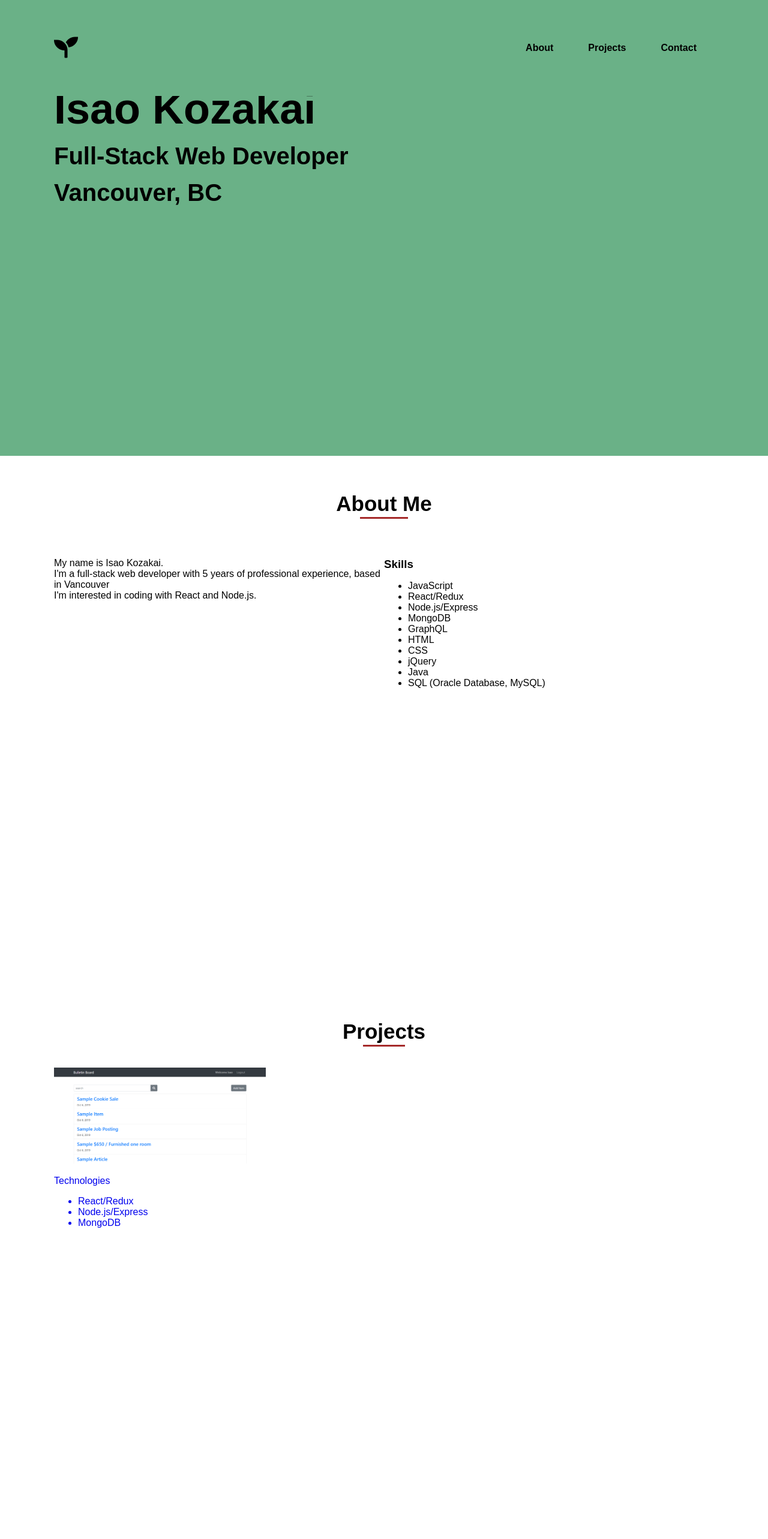
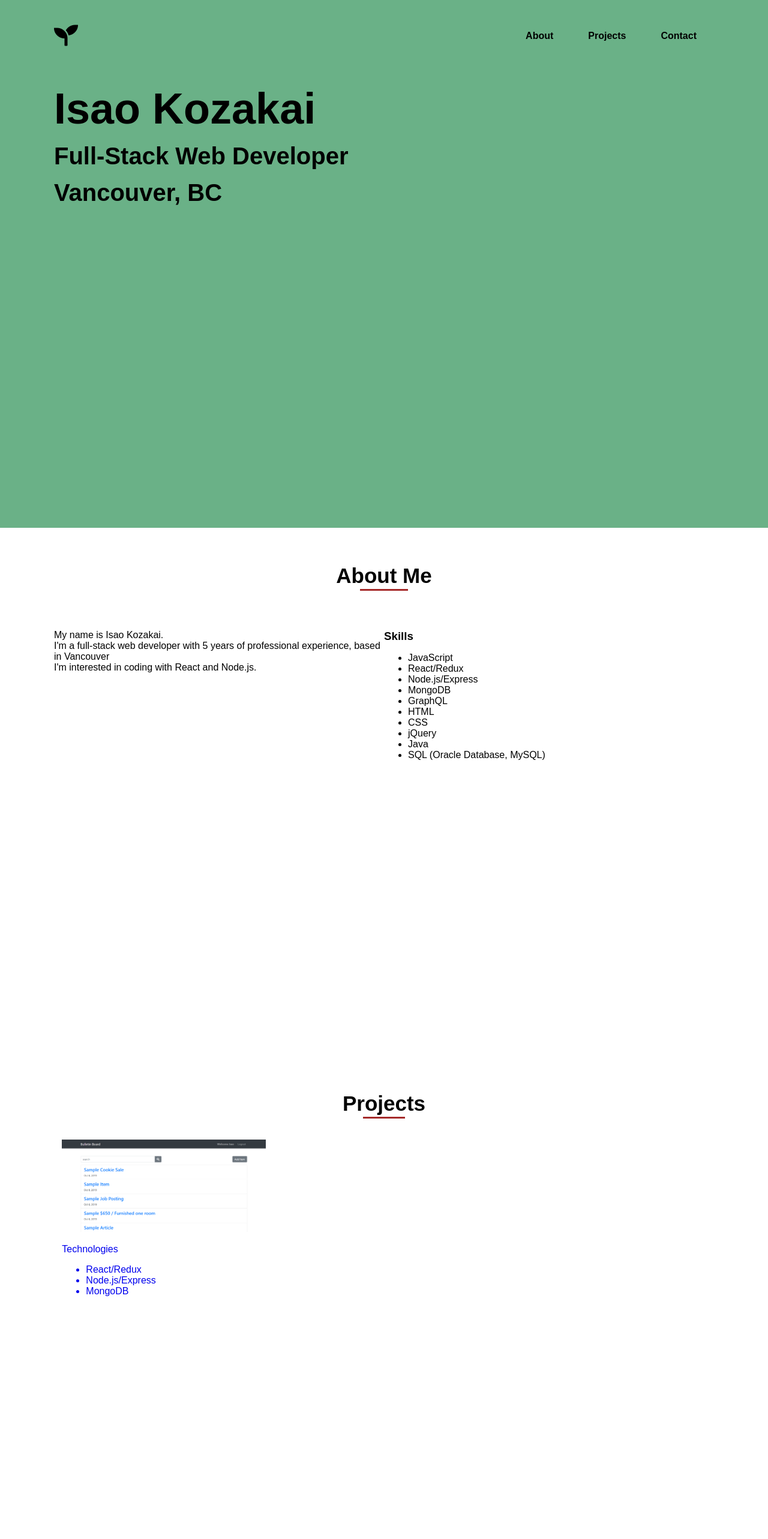
Before and after one commit to isaokozakai/my-portfolio-site_v1, a React (Create React App) app: page / in a window 1280 px wide. Shown: the top 2566 px of the page at 60% size. Built offline with nearby package versions, Linux system fonts and the light colour scheme.

Commit message:
Modify the grid for the projects part

```diff
--- a/src/components/Header.js
+++ b/src/components/Header.js
@@ -4,10 +4,10 @@ const Header = () => {
   useEffect(() => {
     window.onscroll = () => {
       const header = document.getElementById("header");
-      if (document.body.scrollTop > 500 || document.documentElement.scrollTop > 500) {
-        header.style.height = "10%";
+      if (document.body.scrollTop > 100 || document.documentElement.scrollTop > 100) {
+        header.style.height = "10vh";
       } else {
-        header.style.height = "20%";
+        header.style.height = "15vh";
       }
     };
   }, []);
--- a/src/styles/_base.scss
+++ b/src/styles/_base.scss
@@ -20,7 +20,10 @@ a {
 }
 
 #header {
-  position: sticky;
+  position: fixed;
+  top: 0;
+  height: 15vh;
+  min-height: 10vh;
   width: 100%;
   color: black;
   background-color: #6ab187;
@@ -150,9 +153,9 @@ section {
   min-height: 100vh;
   .grid-container {
     display: grid;
-    align-content: space-between;
-    grid-template-columns: 1fr 1fr 1fr;
-    grid-gap: 20px;
+    justify-content: space-around;
+    grid-template-columns: repeat(auto-fill, 340px);
+    grid-auto-flow: row;
     text-align: left;
     .card {
       transition: 0.2s;
--- a/src/styles/_pc.scss
+++ b/src/styles/_pc.scss
@@ -17,8 +17,6 @@
   }
 
   #header {
-    position: fixed;
-    top: 0;
     width: 100%;
     color: black;
     background-color: #6ab187;
@@ -82,7 +80,6 @@
   #landing {
     color: black;
     background-color: #6ab187;
-    min-height: 85vh;
   }
 
   .landing-title {
```
